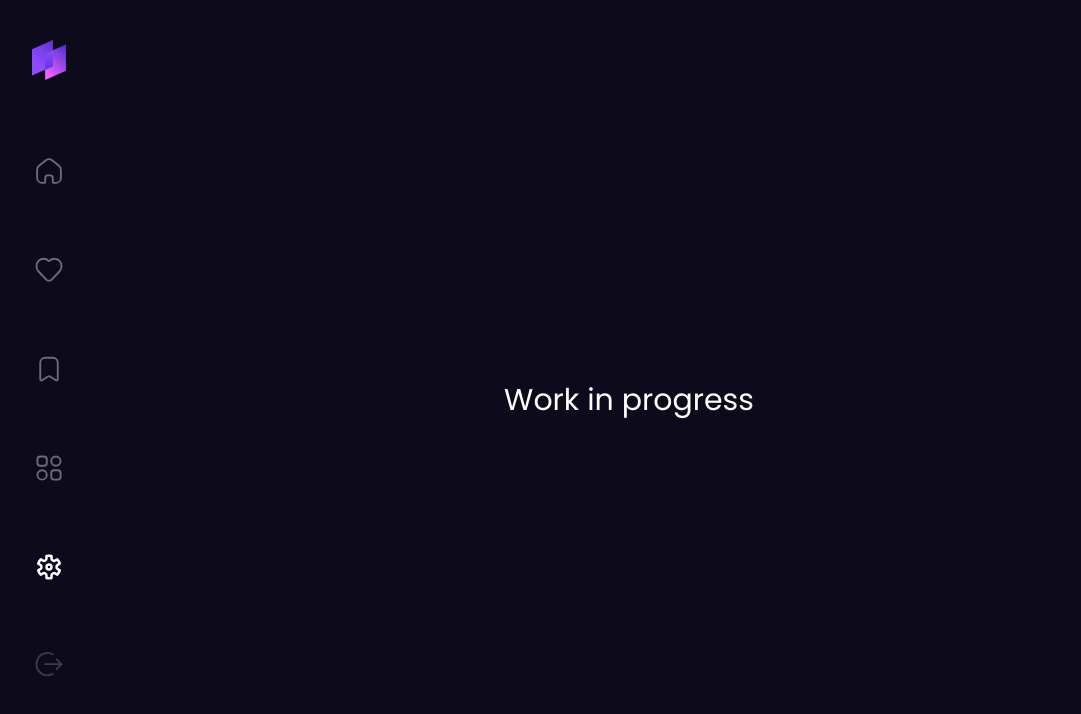
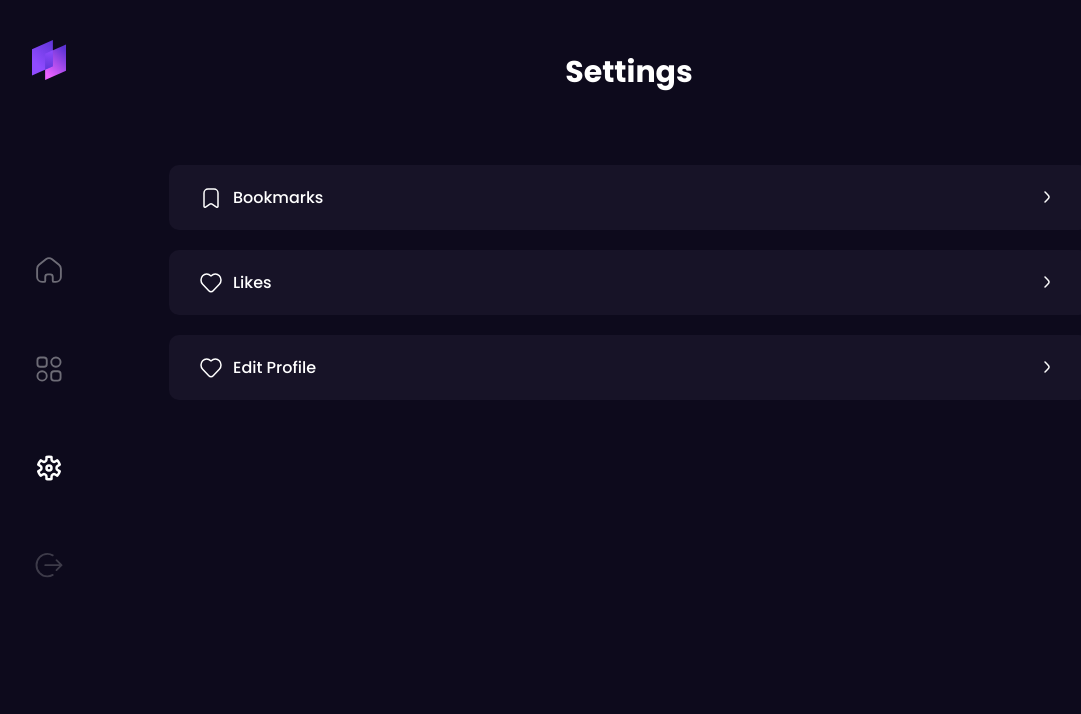
Before and after one commit to SakethBhardwajV/ChronoWrite, a React (Vite) app in the folder frontend/: page /settings in a window 1280 px wide. Shown: the top 714 px of the page, without its empty margins (11-1092 px from the left). Built offline with nearby package versions, Linux system fonts and the light colour scheme; sample sign-in values are in the browser's storage.

Commit message:
Add Settings Screen &  Import Like and Bookmarks

```diff
--- a/frontend/src/components/SideNavbar.jsx
+++ b/frontend/src/components/SideNavbar.jsx
@@ -44,7 +44,7 @@ const SideNavbar = ({ home, settings, likes, bookmarks, profile }) => {
             />
           </svg>
         </Link>
-        <Link to="/likes" className={styles["navbar__item"]}>
+        {/* <Link to="/likes" className={styles["navbar__item"]}>
           <span className={styles["navbar__text"]}>Likes</span>
           <svg
             width="24"
@@ -61,8 +61,8 @@ const SideNavbar = ({ home, settings, likes, bookmarks, profile }) => {
               strokeWidth="1.5"
             />
           </svg>
-        </Link>
-        <Link to="/bookmarks" className={styles["navbar__item"]}>
+        </Link> */}
+        {/* <Link to="/bookmarks" className={styles["navbar__item"]}>
           <span className={styles["navbar__text"]}>Bookmarks</span>
           <svg
             width="24"
@@ -80,7 +80,7 @@ const SideNavbar = ({ home, settings, likes, bookmarks, profile }) => {
               strokeWidth="1.5"
             />
           </svg>
-        </Link>
+        </Link> */}
         <Link
           to={
             userInfo && userInfo.isAdmin
--- a/frontend/src/screens/SettingsScreen.jsx
+++ b/frontend/src/screens/SettingsScreen.jsx
@@ -1,3 +1,4 @@
+import { Link } from "react-router-dom";
 import SideNavbar from "../components/SideNavbar";
 import styles from "../styles/SettingsScreen.module.css";
 
@@ -7,7 +8,106 @@ const SettingsScreen = () => {
       <div className={styles["container"]}>
         <SideNavbar settings />
         <main className={styles["main"]}>
-          <p className={styles["main__title"]}>Work in progress</p>
+          <h1 className={styles["main__title"]}>Settings</h1>
+          <div className={styles["main__container"]}>
+            <Link to="/bookmarks" className={styles["main__container__item"]}>
+              <p className={styles["main__container__item__title"]}>
+                <svg
+                  width="24"
+                  height="24"
+                  viewBox="0 0 24 24"
+                  fill="none"
+                  stroke="currentColor"
+                  className={`${styles["main__container__item__icon"]} ${styles["main__container__item__icon--bookmarks"]}`}
+                  xmlns="http://www.w3.org/2000/svg"
+                >
+                  <path
+                    d="M5 7C5 4.79086 6.79086 3 9 3H15C17.2091 3 19 4.79086 19 7V20.1683C19 20.9595 18.1248 21.4373 17.4592 21.0095L13.0815 18.1953C12.4227 17.7717 11.5773 17.7717 10.9185 18.1953L6.54076 21.0095C5.87525 21.4373 5 20.9595 5 20.1683V7Z"
+                    strokeWidth="1.5"
+                  />
+                </svg>
+                Bookmarks
+              </p>
+              <svg
+                width="24"
+                height="24"
+                viewBox="0 0 24 24"
+                fill="none"
+                xmlns="http://www.w3.org/2000/svg"
+              >
+                <path
+                  d="M10.528 6.46731C10.2338 6.17573 9.75889 6.17784 9.46731 6.47204C9.17573 6.76624 9.17784 7.24111 9.47204 7.53269L11.235 9.28C11.9505 9.98914 12.4413 10.4772 12.7734 10.8907C13.096 11.2924 13.2067 11.5504 13.2361 11.7815C13.2546 11.9266 13.2546 12.0734 13.2361 12.2185C13.2067 12.4496 13.096 12.7076 12.7734 13.1093C12.4413 13.5228 11.9505 14.0109 11.235 14.72L9.47204 16.4673C9.17784 16.7589 9.17573 17.2338 9.46731 17.528C9.75889 17.8222 10.2338 17.8243 10.528 17.5327L12.3227 15.7539C12.9987 15.084 13.5511 14.5364 13.9429 14.0485C14.3504 13.5412 14.6453 13.0263 14.7241 12.4082C14.7586 12.1371 14.7586 11.8629 14.7241 11.5918C14.6453 10.9737 14.3504 10.4588 13.9429 9.95146C13.5511 9.46359 12.9987 8.91604 12.3227 8.24609L10.528 6.46731Z"
+                  fill="#FAFAFA"
+                />
+              </svg>
+            </Link>
+            <Link to="/likes" className={styles["main__container__item"]}>
+              <p className={styles["main__container__item__title"]}>
+                <svg
+                  width="24"
+                  height="24"
+                  viewBox="0 0 24 24"
+                  fill="none"
+                  xmlns="http://www.w3.org/2000/svg"
+                  className={`${styles["main__container__item__icon"]} ${styles["main__container__item__icon--likes"]}`}
+                >
+                  <path
+                    d="M3.66276 13.2135L9.82378 19.7065C11.0068 20.9532 12.9933 20.9532 14.1762 19.7065L20.3373 13.2135C22.5543 10.877 22.5543 7.08882 20.3373 4.75235C18.1203 2.41588 14.5258 2.41588 12.3088 4.75235V4.75235C12.1409 4.92925 11.8591 4.92925 11.6912 4.75235V4.75235C9.47422 2.41588 5.87976 2.41588 3.66276 4.75235C1.44576 7.08883 1.44576 10.877 3.66276 13.2135Z"
+                    strokeWidth="1.5"
+                    stroke="#FFF"
+                  />
+                </svg>
+                Likes
+              </p>
+
+              <svg
+                width="24"
+                height="24"
+                viewBox="0 0 24 24"
+                fill="none"
+                xmlns="http://www.w3.org/2000/svg"
+              >
+                <path
+                  d="M10.528 6.46731C10.2338 6.17573 9.75889 6.17784 9.46731 6.47204C9.17573 6.76624 9.17784 7.24111 9.47204 7.53269L11.235 9.28C11.9505 9.98914 12.4413 10.4772 12.7734 10.8907C13.096 11.2924 13.2067 11.5504 13.2361 11.7815C13.2546 11.9266 13.2546 12.0734 13.2361 12.2185C13.2067 12.4496 13.096 12.7076 12.7734 13.1093C12.4413 13.5228 11.9505 14.0109 11.235 14.72L9.47204 16.4673C9.17784 16.7589 9.17573 17.2338 9.46731 17.528C9.75889 17.8222 10.2338 17.8243 10.528 17.5327L12.3227 15.7539C12.9987 15.084 13.5511 14.5364 13.9429 14.0485C14.3504 13.5412 14.6453 13.0263 14.7241 12.4082C14.7586 12.1371 14.7586 11.8629 14.7241 11.5918C14.6453 10.9737 14.3504 10.4588 13.9429 9.95146C13.5511 9.46359 12.9987 8.91604 12.3227 8.24609L10.528 6.46731Z"
+                  fill="#FAFAFA"
+                />
+              </svg>
+            </Link>
+            <Link
+              to="/settings/profile"
+              className={styles["main__container__item"]}
+            >
+              <p className={styles["main__container__item__title"]}>
+                <svg
+                  width="24"
+                  height="24"
+                  viewBox="0 0 24 24"
+                  fill="none"
+                  xmlns="http://www.w3.org/2000/svg"
+                  className={`${styles["main__container__item__icon"]} ${styles["main__container__item__icon--likes"]}`}
+                >
+                  <path
+                    d="M3.66276 13.2135L9.82378 19.7065C11.0068 20.9532 12.9933 20.9532 14.1762 19.7065L20.3373 13.2135C22.5543 10.877 22.5543 7.08882 20.3373 4.75235C18.1203 2.41588 14.5258 2.41588 12.3088 4.75235V4.75235C12.1409 4.92925 11.8591 4.92925 11.6912 4.75235V4.75235C9.47422 2.41588 5.87976 2.41588 3.66276 4.75235C1.44576 7.08883 1.44576 10.877 3.66276 13.2135Z"
+                    strokeWidth="1.5"
+                    stroke="#FFF"
+                  />
+                </svg>
+                Edit Profile
+              </p>
+              <svg
+                width="24"
+                height="24"
+                viewBox="0 0 24 24"
+                fill="none"
+                xmlns="http://www.w3.org/2000/svg"
+              >
+                <path
+                  d="M10.528 6.46731C10.2338 6.17573 9.75889 6.17784 9.46731 6.47204C9.17573 6.76624 9.17784 7.24111 9.47204 7.53269L11.235 9.28C11.9505 9.98914 12.4413 10.4772 12.7734 10.8907C13.096 11.2924 13.2067 11.5504 13.2361 11.7815C13.2546 11.9266 13.2546 12.0734 13.2361 12.2185C13.2067 12.4496 13.096 12.7076 12.7734 13.1093C12.4413 13.5228 11.9505 14.0109 11.235 14.72L9.47204 16.4673C9.17784 16.7589 9.17573 17.2338 9.46731 17.528C9.75889 17.8222 10.2338 17.8243 10.528 17.5327L12.3227 15.7539C12.9987 15.084 13.5511 14.5364 13.9429 14.0485C14.3504 13.5412 14.6453 13.0263 14.7241 12.4082C14.7586 12.1371 14.7586 11.8629 14.7241 11.5918C14.6453 10.9737 14.3504 10.4588 13.9429 9.95146C13.5511 9.46359 12.9987 8.91604 12.3227 8.24609L10.528 6.46731Z"
+                  fill="#FAFAFA"
+                />
+              </svg>
+            </Link>
+          </div>
         </main>
       </div>
     </>
--- a/frontend/src/styles/SettingsScreen.module.css
+++ b/frontend/src/styles/SettingsScreen.module.css
@@ -1,17 +1,52 @@
 .container {
   min-height: 100vh;
+  min-width: calc(100% - var(--lanfing-nav-width));
+  padding-left: var(--landing-nav-width);
 }
 
 .main {
   margin: 0 auto;
   width: 75%;
   min-height: 100vh;
-  max-width: 75rem;
-  display: grid;
-  place-items: center;
+  max-width: 100rem;
+  padding-top: 5rem;
 }
 
 .main__title {
   font-size: 3rem;
   text-align: center;
 }
+
+.main__container {
+  display: flex;
+  flex-direction: column;
+  gap: 2rem;
+  align-items: center;
+  justify-content: center;
+  margin-top: 5rem;
+  padding: 2rem;
+}
+
+.main__container__item {
+  background-color: var(--post);
+  width: 100%;
+  padding: 2rem 3rem;
+  border-radius: 1rem;
+  cursor: pointer;
+  display: flex;
+  justify-content: space-between;
+  text-decoration: none;
+}
+
+.main__container__item__title {
+  font-size: 1.6rem;
+  font-weight: 500;
+  color: var(--text);
+  display: flex;
+  align-items: center;
+}
+
+.main__container__item__icon {
+  display: inline-block;
+  margin-right: 1rem;
+}
```
